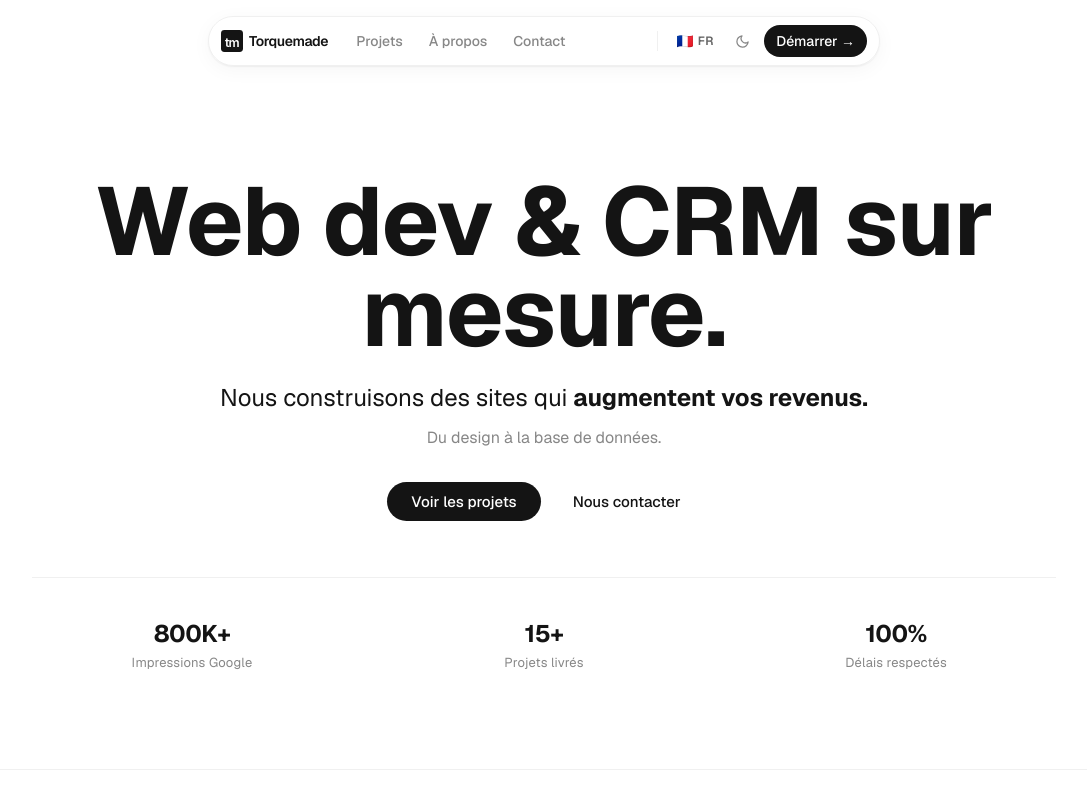
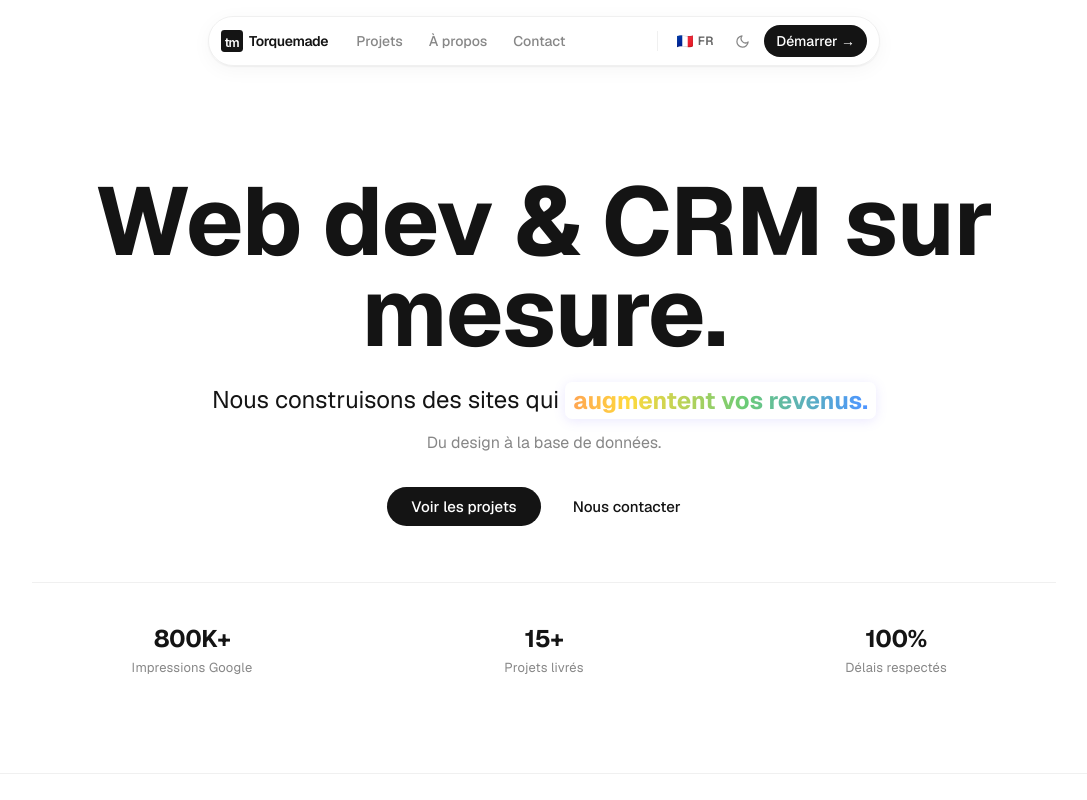
Before and after one commit to loanrmb/torquemade-v2, a Next.js app: page / in a window 1280 px wide. Shown: the top 800 px of the page, without its empty margins (96-1183 px from the left). Built offline with nearby package versions, Linux system fonts and the light colour scheme.

Commit message:
Update rotating-text.tsx

```diff
--- a/components/rotating-text.tsx
+++ b/components/rotating-text.tsx
@@ -45,22 +45,54 @@ export function RotatingHero({ lang }: { lang: 'fr' | 'en' }) {
   }, [words.length])
 
   return (
+    <>
+      <style>{`
+        @keyframes rainbowShift {
+          0%   { background-position: 0% 50%; }
+          100% { background-position: 200% 50%; }
+        }
+        .rainbow-word {
+          background: linear-gradient(
+            90deg,
+            #ff6b6b 0%,
+            #ffd93d 20%,
+            #6bcb77 40%,
+            #4d96ff 60%,
+            #c77dff 80%,
+            #ff6b6b 100%
+          );
+          background-size: 200% 100%;
+          -webkit-background-clip: text;
+          -webkit-text-fill-color: transparent;
+          background-clip: text;
+          animation: rainbowShift 3s linear infinite;
+          font-weight: 700;
+        }
+      `}</style>
       <p
         className="text-xl min-720:text-2xl leading-snug"
         style={{ color: 'hsl(var(--text-primary))' }}
       >
         {prefix}
-      <strong
+        <span
           style={{
             display: 'inline-block',
-          fontWeight: 700,
+            padding: '0.05em 0.3em',
+            borderRadius: '0.3em',
+            background: 'rgba(255, 255, 255, 0.08)',
+            backdropFilter: 'blur(10px)',
+            WebkitBackdropFilter: 'blur(10px)',
+            border: '1px solid rgba(255, 255, 255, 0.2)',
+            boxShadow:
+              '0 2px 12px rgba(120, 100, 255, 0.15), inset 0 1px 0 rgba(255,255,255,0.25)',
             opacity: visible ? 1 : 0,
             transform: visible ? 'translateY(0)' : 'translateY(8px)',
             transition: 'opacity 200ms ease, transform 200ms ease',
           }}
         >
-        {words[index]}
-      </strong>
+          <span className="rainbow-word">{words[index]}</span>
+        </span>
       </p>
+    </>
   )
 }
```
Lines whose indentation alone changed are shown as unchanged.
